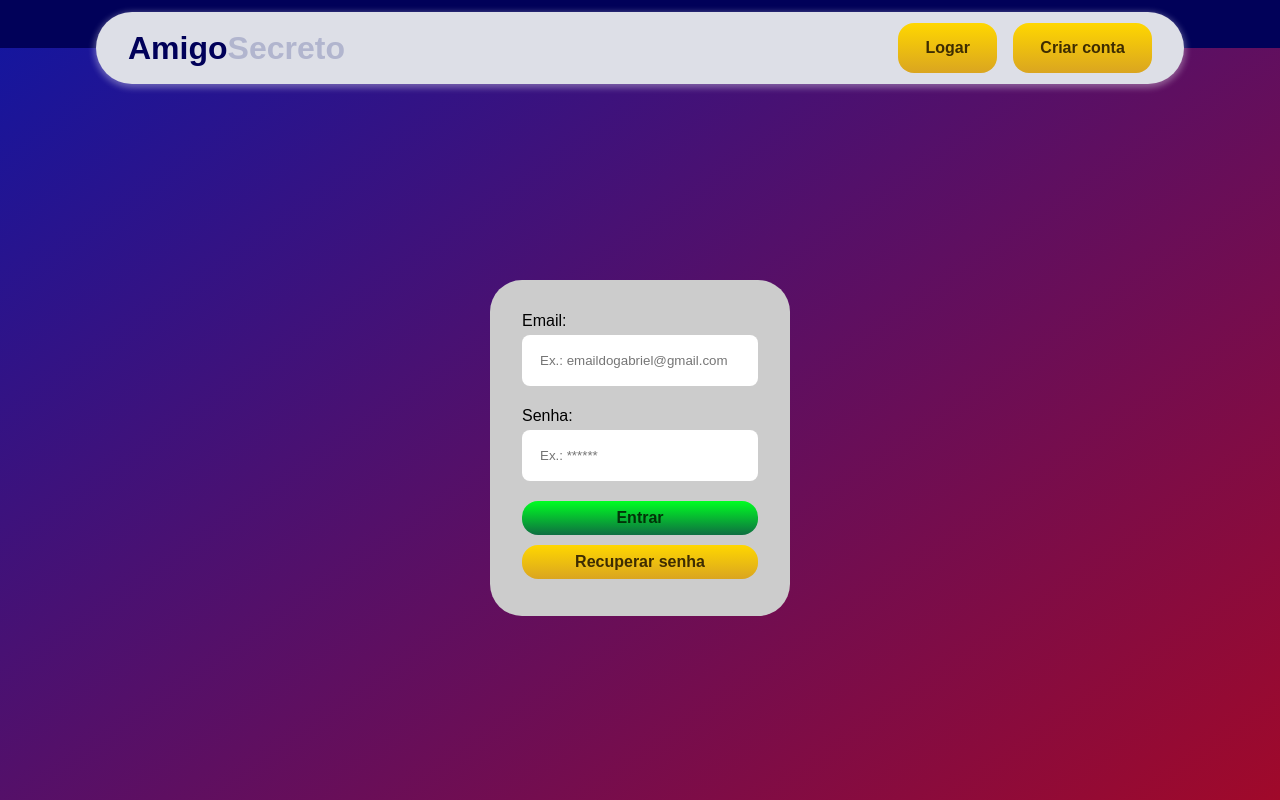
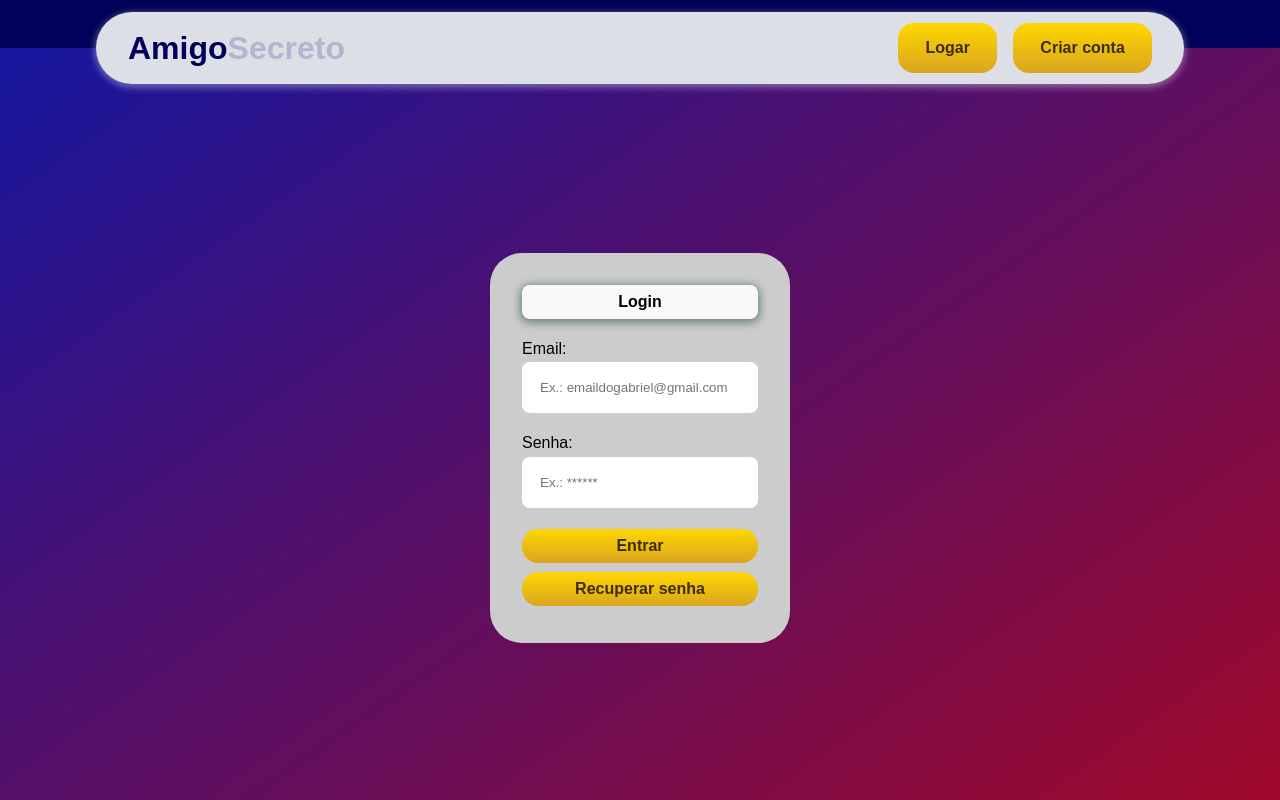
Before and after one commit to gabrielgsq/amigosecreto, a React (Vite) app in the folder frontend/: page /login in a window 1280 px wide. Built offline with nearby package versions, Linux system fonts and the light colour scheme; a web font is replaced by a local one.

Commit message:
melhorei a aparencia do form de criar conta e login

```diff
--- a/frontend/src/layouts/CriarContaForm.jsx
+++ b/frontend/src/layouts/CriarContaForm.jsx
@@ -84,7 +84,9 @@ function CriarContaForm() {
           <div className={style.container}>
             {visible && (<div className={style.menssage} style={{backgroundColor:alertColor}}>{alertMensage}</div>)}
             <form action="#" className={style.form}>
+
                 <div>
+                    <div className={style.titulo}>Cadastrar Conta</div>
                     <label htmlFor="email">*Email:</label>
                     <input type="text" name="email" id="email" placeholder='Ex.: emaildogabriel@gmail.com' onChange={(e)=>{setEmail(e.target.value)}} value={email}/>
                     <label htmlFor="password">*Senha:</label>
--- a/frontend/src/layouts/CriarContaForm.module.css
+++ b/frontend/src/layouts/CriarContaForm.module.css
@@ -78,9 +78,19 @@
   cursor: pointer;
 }
 
-.form button:nth-child(5) {
+.form button:nth-child(6) {
     background: linear-gradient(to bottom, rgb(0, 255, 34), rgb(14, 110, 65));
     color: #023208;
+}
+
+.form .titulo {
+  text-align: center;
+  font-weight: 600;
+  background-color: var(--c1);
+  padding: .5rem;
+  margin-bottom: 1rem;
+  border-radius: 8px;
+  box-shadow: 0px 2px 8px 2px rgba(2, 72, 42, 0.503);
 }
 
 .form input {
--- a/frontend/src/layouts/LoginForm.jsx
+++ b/frontend/src/layouts/LoginForm.jsx
@@ -48,12 +48,18 @@ function LoginForm() {
     })()
   }
 
+  async function recuperarSenha(e) {
+    e.preventDefault()
+    console.log("ok")
+  }
+
   return (
     <>
       <div className={style.container}>
         {visible && (<div className={style.menssage} style={{backgroundColor:alertColor}}>{alertMensage}</div>)}
         <form action="" className={style.form}>
             <div>
+                <div className={style.titulo}>Login</div>
                 <label htmlFor="email">Email:</label>
                 <input type="text" name="email" id="email" placeholder='Ex.: emaildogabriel@gmail.com' onChange={(e)=>{setEmail(e.target.value)}} value={email}/>
                 <label htmlFor="password">Senha:</label>
@@ -61,7 +67,7 @@ function LoginForm() {
                   <button onClick={entrar}>
                     Entrar
                   </button>
-                <button>
+                <button onClick={recuperarSenha}>
                   Recuperar senha
                 </button>
             </div>
--- a/frontend/src/layouts/LoginForm.module.css
+++ b/frontend/src/layouts/LoginForm.module.css
@@ -83,6 +83,16 @@
     color: #023208;
 }
 
+.form .titulo {
+  text-align: center;
+  font-weight: 600;
+  background-color: var(--c1);
+  padding: .5rem;
+  margin-bottom: 1rem;
+  border-radius: 8px;
+  box-shadow: 0px 2px 8px 2px rgba(2, 72, 42, 0.503);
+}
+
 .form input {
     padding: 1rem;
     border-radius: 8px;
```
